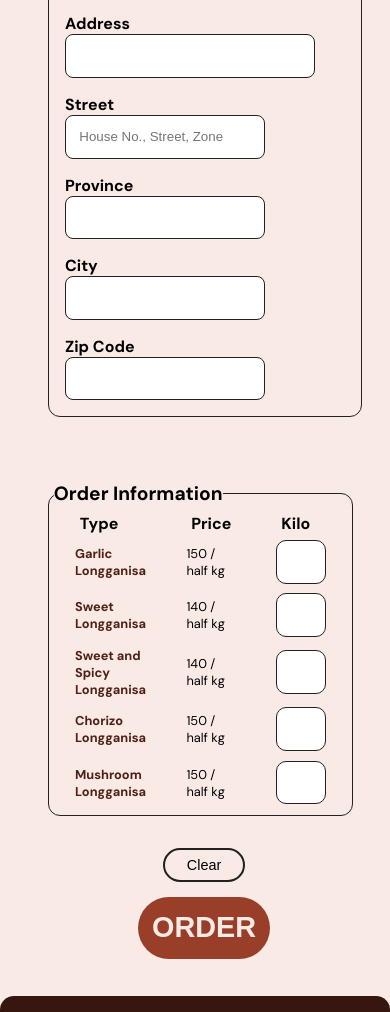
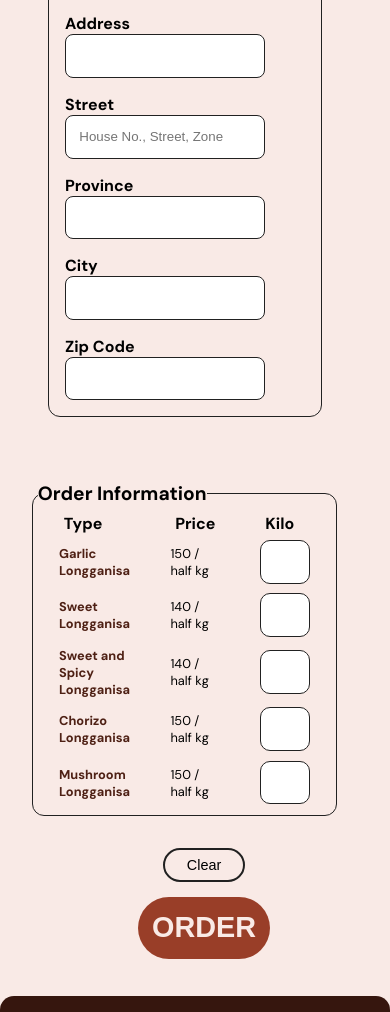
Before and after one commit to yambaolr/Taste-of-Calumpit, a plain HTML site: page order.html in a window 390 px wide. Shown: the part 584-1596 px from the top of the page. Drawn offline with Linux system fonts and the light colour scheme.

Commit message:
form adjustment in mobile viewport

```diff
--- a/css/styles.css
+++ b/css/styles.css
@@ -1271,22 +1271,25 @@ main .contact-image {
     .order-image img {
         margin-top: 2.1em;
     }
+
     form {
-        margin: 0;
+        margin: 0 auto!important;
         padding: 0!important;
-    }
+        width: 100vw;
+    }
+
 
     #personal-info input {
-        width: 250px!important;
+        width: 200px!important;
     }
 
     fieldset {
         padding: 0;
-        width: 50vw!important;
+        width: 30vw!important;
     }
 
     #address {
-        width: 280px;
+        width: 240px;
     }
 
     #address-right {
@@ -1301,7 +1304,7 @@ main .contact-image {
     #order-info {
         width: 250px!important;
         padding: 0.3em!important;
-        margin: 0 3em 2em 3em!important;
+        margin: 0 2em 2em 2em!important;
     }
 
     #order-info td {
--- a/order.html
+++ b/order.html
@@ -5,7 +5,7 @@
     <meta name="viewport" content="width=device-width, initial-scale=1.0">
 
     <!--CSS Stylesheet-->
-    <link rel="stylesheet" href="css/styles.min.css">
+    <link rel="stylesheet" href="css/styles.css">
 
     <!--Fredoka Font-->
     <link href="https://fonts.googleapis.com/css2?family=Fredoka:wght@300..700&display=swap" rel="stylesheet">
```
